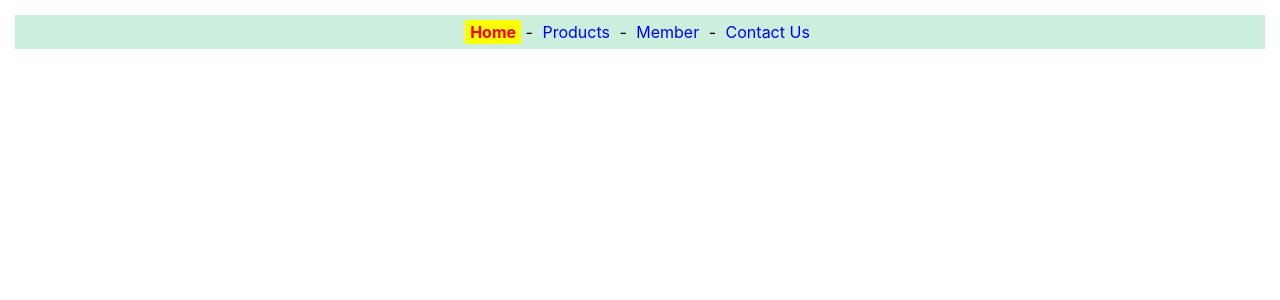
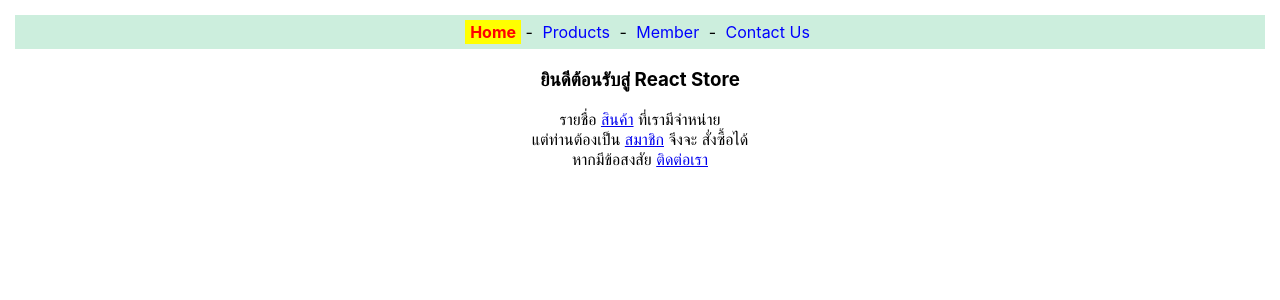
Before and after one commit to ZUZPAIZXsep/app1, a React (Create React App) app: page / in a window 1280 px wide. Shown: the top 300 px of the page. Built offline with nearby package versions, Linux system fonts and the light colour scheme.

Commit message:
add router3.js
add router3.js and update App.js

```diff
--- a/src/App.js
+++ b/src/App.js
@@ -1,6 +1,6 @@
 import React from 'react'
-import Router2 from './router2'
+import Router3 from './router3'
 
 export default function App() {
-  return <Router2/>
+  return <Router3/>
   }
--- a/src/home.js
+++ b/src/home.js
@@ -3,7 +3,7 @@ import React from "react";
 export default function Home(){
     return(
         <p style={{textAlign:'center'}}>
-            <h3></h3>
+            <h3>ยินดีต้อนรับสู่ React Store</h3>
             รายชื่อ <a href="/products">สินค้า</a> ที่เรามีจำหน่าย
             <br/>
             แต่ท่านต้องเป็น <a href="/member">สมาชิก</a> จึงจะ
--- a/src/member.js
+++ b/src/member.js
@@ -1,6 +1,6 @@
 import React from "react";
 
-export default function member(){
+export default function Member(){
     return(
         <div style={{textAlign:'center'}}>Member Page</div>
     )
--- a/src/router3.js
+++ b/src/router3.js
@@ -1,8 +1,9 @@
 import React from "react";
-import { BrowserRouter,NavLink } from "react-router-dom";
+import { BrowserRouter,NavLink, Navigate, Route, Routes } from "react-router-dom";
 import './navlink.css'
 import Products from "./products";
 import Home from "./home";
+import Member from "./member";
 
 
 export default function Router3(){
@@ -24,6 +25,13 @@ export default function Router3(){
                     <NavLink to='/contact' className={({isActive})=>isActive?"active-menu":"menu"}>
                         Contact Us</NavLink>
             </nav>
+            <Routes style={{margin:'20px'}}>
+                    <Route path="/" element={<Home/>}/>
+                    <Route path="/products" element={<Products/>}/>
+                    <Route path="/member" Component={Member}/>
+                    <Route path="/contact" element={<div style={{textAlign:'center'}}>Contact Page</div>}/>
+                    <Route path="/*" element={<Navigate to="/"/>}/>
+            </Routes>
         </BrowserRouter>
     )
 }
```
